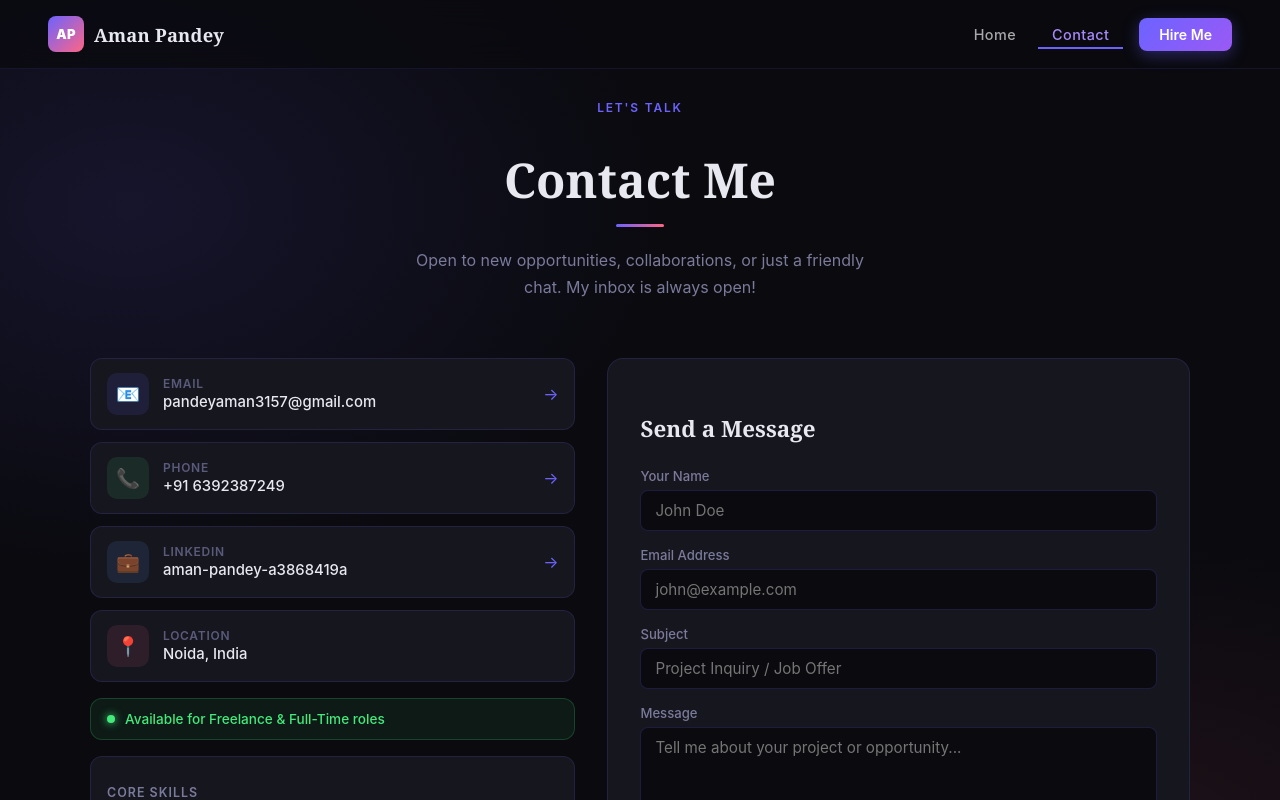
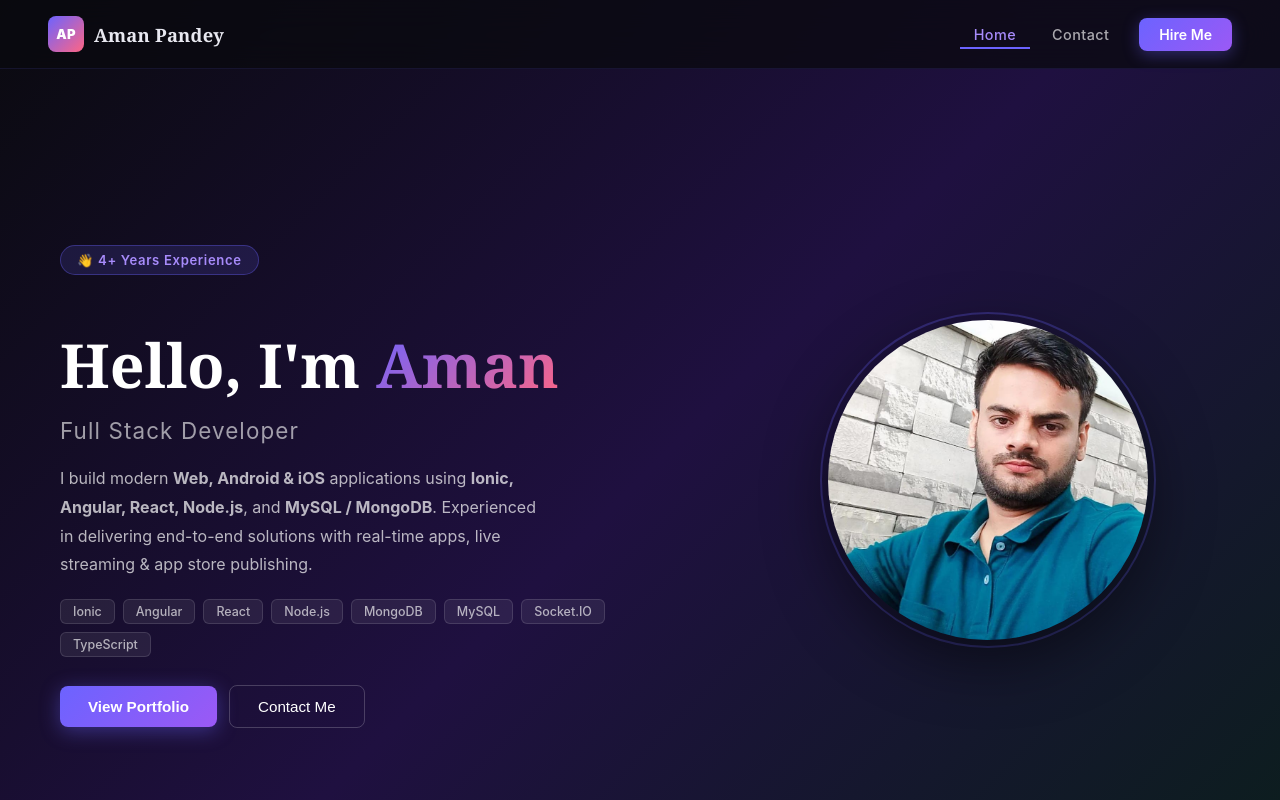
Before and after one commit to Aman3157/PortfolioAman.pandey3157, a React (Create React App) app: page /contact in a window 1280 px wide. Shown: the top 800 px of the page. Built offline with nearby package versions, Linux system fonts and the light colour scheme.

Commit message:
change hsRouter

```diff
--- a/src/App.js
+++ b/src/App.js
@@ -1,33 +1,29 @@
 import React from "react";
+import { HashRouter, Routes, Route, Navigate } from "react-router-dom";
+
 import './App.css';
-import Header from "./component/header";
-import Home from "./component/home";
+import Header from "./component/Header";
+import Home from "./component/Home";
+import Contact from "./component/Contact";
 import Footer from "./component/footer";
-
-import { BrowserRouter, Routes, Route,Navigate  } from "react-router-dom";
-import Contact from "./component/Contact";
 
 function App() {
   return (
-    <BrowserRouter>
+    <HashRouter>
+      <div className="app-container">
+        <Header />
 
-      <div className="app-container">
+        <main className="main-content">
+          <Routes>
+            <Route path="/" element={<Home />} />
+            <Route path="/contact" element={<Contact />} />
+            <Route path="*" element={<Navigate to="/" />} />
+          </Routes>
+        </main>
 
-        <Header/>
-
-        <div className="content">
-          <Routes>
-            <Route path="/" element={<Home/>}/>
-            <Route path="/contact" element={<Contact/>}/>
-             <Route path="*" element={<Navigate to="/" />} />
-          </Routes>
-        </div>
-
-        <Footer/>
-
+        <Footer />
       </div>
-
-    </BrowserRouter>
+    </HashRouter>
   );
 }
 
```
